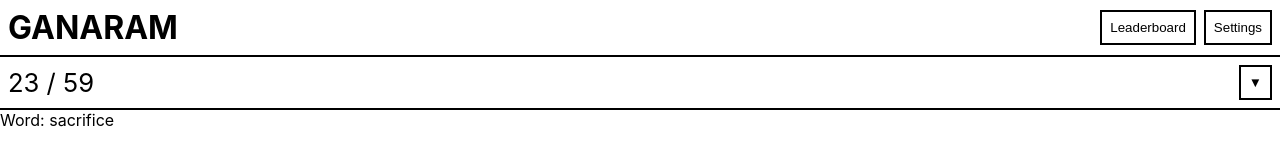
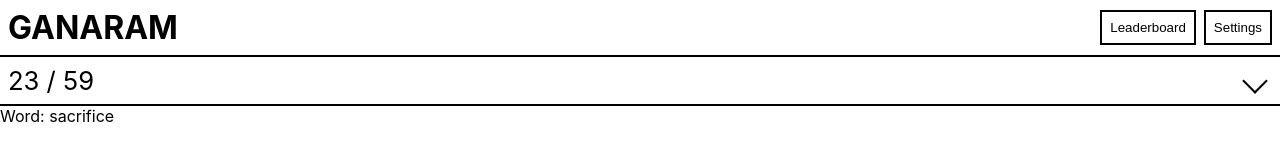
Before and after one commit to akflds/nigel-plebes, a React (Create React App) app: page / in a window 1280 px wide. Shown: the top 160 px of the page. Built offline with nearby package versions, Linux system fonts and the light colour scheme.

Commit message:
css transform for arrow, may remove

```diff
--- a/src/App.js
+++ b/src/App.js
@@ -10,10 +10,13 @@ function App() {
   // game state
   const [gameWord] = useState(words[0]); // hardcoded with "sacrifice" for now
 
+  // game modes
+  const [easyMode, setEasyMode] = useState(true);
+  const [fixedLetter, setFixedLetter] = useState(false);
+
   // display states
   const [showLeaderboard, setShowLeaderboard] = useState(false);
   const [showSettings, setShowSettings] = useState(false);
-  const [easyMode, setEasyMode] = useState(true);
 
   return (
     <div className="App">
@@ -26,7 +29,12 @@ function App() {
       {showLeaderboard ? (
         <Leaderboard />
       ) : showSettings ? (
-        <Settings easyMode={easyMode} setEasyMode={setEasyMode} />
+        <Settings
+          easyMode={easyMode}
+          setEasyMode={setEasyMode}
+          fixedLetter={fixedLetter}
+          setFixedLetter={setFixedLetter}
+        />
       ) : (
         <Gameboard gameWord={gameWord} easyMode={easyMode} />
       )}
--- a/src/components/Scoreboard.jsx
+++ b/src/components/Scoreboard.jsx
@@ -16,13 +16,11 @@ const Scoreboard = ({
           {foundWords.length} / {gameWord.subWords.length}
         </p>
         <button
-          className={showProgress ? styles.clicked : null}
+          className={showProgress ? styles.up : styles.down}
           onClick={() => {
             setShowProgress(!showProgress);
           }}
-        >
-          {showProgress ? "▲" : "▼"}
-        </button>
+        ></button>
       </div>
 
       {showProgress ? (
--- a/src/components/Scoreboard.module.css
+++ b/src/components/Scoreboard.module.css
@@ -13,6 +13,19 @@
 }
 
 .scoreboardContainer button {
-  padding: 0.5rem;
-  font-weight: bold;
+  border: solid black;
+  border-width: 0 2px 2px 0;
+  display: inline-block;
+  margin: 0 0.5rem;
+  transition: all 0.4s ease;
 }
+
+.up {
+  transform: rotate(-135deg);
+  -webkit-transform: rotate(-135deg);
+}
+
+.down {
+  transform: rotate(45deg);
+  -webkit-transform: rotate(45deg);
+}
--- a/src/components/Settings.jsx
+++ b/src/components/Settings.jsx
@@ -1,5 +1,5 @@
 import styles from "./Settings.module.css";
-const Settings = ({ easyMode, setEasyMode }) => {
+const Settings = ({ easyMode, setEasyMode, fixedLetter, setFixedLetter }) => {
   return (
     <div className={styles.settings}>
       <h2>Settings</h2>
@@ -15,6 +15,18 @@ const Settings = ({ easyMode, setEasyMode }) => {
           <span className={`${styles.slider} ${styles.round}`}></span>
         </label>
       </div>
+      <div className={styles.setting}>
+        <p>Fixed letter</p>
+        <label className={styles.switch}>
+          <input
+            className={styles.input}
+            onChange={() => setFixedLetter((curr) => !curr)}
+            type="checkbox"
+            checked={fixedLetter}
+          />
+          <span className={`${styles.slider} ${styles.round}`}></span>
+        </label>
+      </div>
     </div>
   );
 };
```
